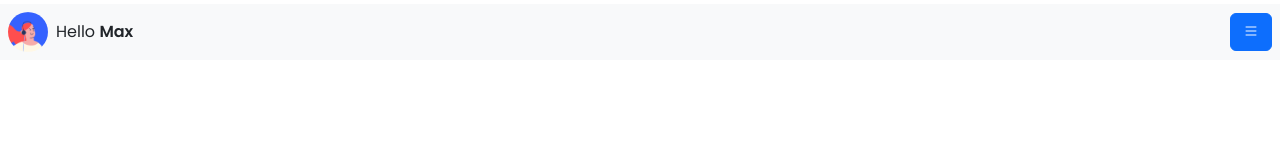
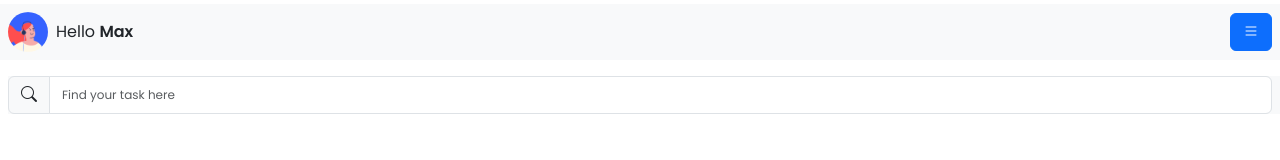
Before and after one commit to alonsoagustin/to-do-app-js, a plain HTML site: page index.html in a window 1280 px wide. Drawn offline with nearby package versions, Linux system fonts and the light colour scheme.

Commit message:
feat: :sparkles: Add find task input in main section

```diff
--- a/index.html
+++ b/index.html
@@ -188,7 +188,22 @@
     </div>
 
     <!-- main -->
-    <main></main>
+    <main class="mt-3">
+      <!-- find task -->
+      <div class="ms-2 me-2 input-group bg-light">
+        <span class="input-group-text" id="basic-addon1"
+          ><i class="bi bi-search"></i
+        ></span>
+        <input
+          type="text"
+          class="form-control me-3"
+          style="font-size: 0.75rem"
+          placeholder="Find your task here"
+          aria-label="Find your task here"
+          aria-describedby="basic-addon1"
+        />
+      </div>
+    </main>
     <script
       src="https://cdn.jsdelivr.net/npm/@popperjs/core@2.11.8/dist/umd/popper.min.js"
       integrity="sha384-I7E8VVD/ismYTF4hNIPjVp/Zjvgyol6VFvRkX/vR+Vc4jQkC+hVqc2pM8ODewa9r"
```
